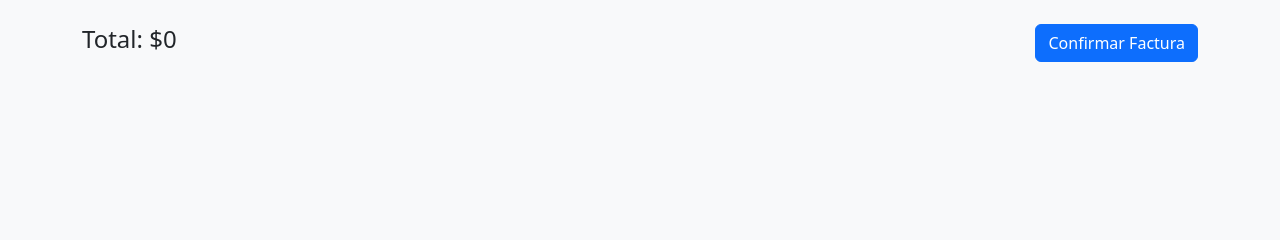
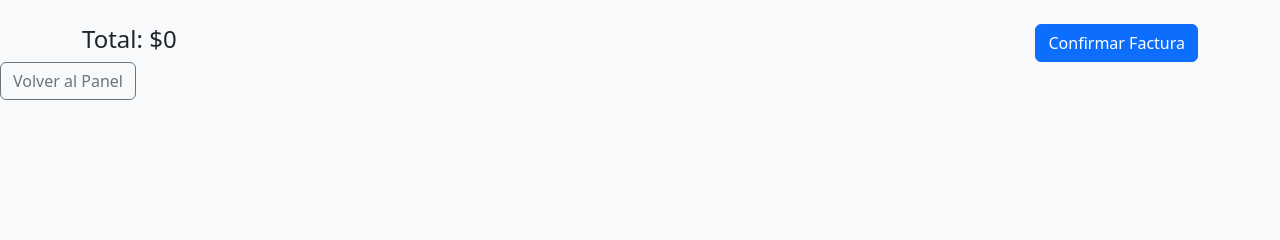
Before and after one commit to yazminpf/DUNKIGATOS, a Flask app: page /facturar in a window 1280 px wide. Shown: the part 152-392 px from the top of the page. Run offline with Flask 3, Linux system fonts and the light colour scheme.

Commit message:
ingresando boton de retorno al panel admin

```diff
--- a/templates/facturacion.html
+++ b/templates/facturacion.html
@@ -45,6 +45,7 @@
 </div>
 
 <script src="{{ url_for('static', filename='js/facturacion.js') }}"></script>
+ <a href="{{ url_for('panel_admin') }}" class="btn btn-outline-secondary">Volver al Panel</a>
 
 
 </body>
```
